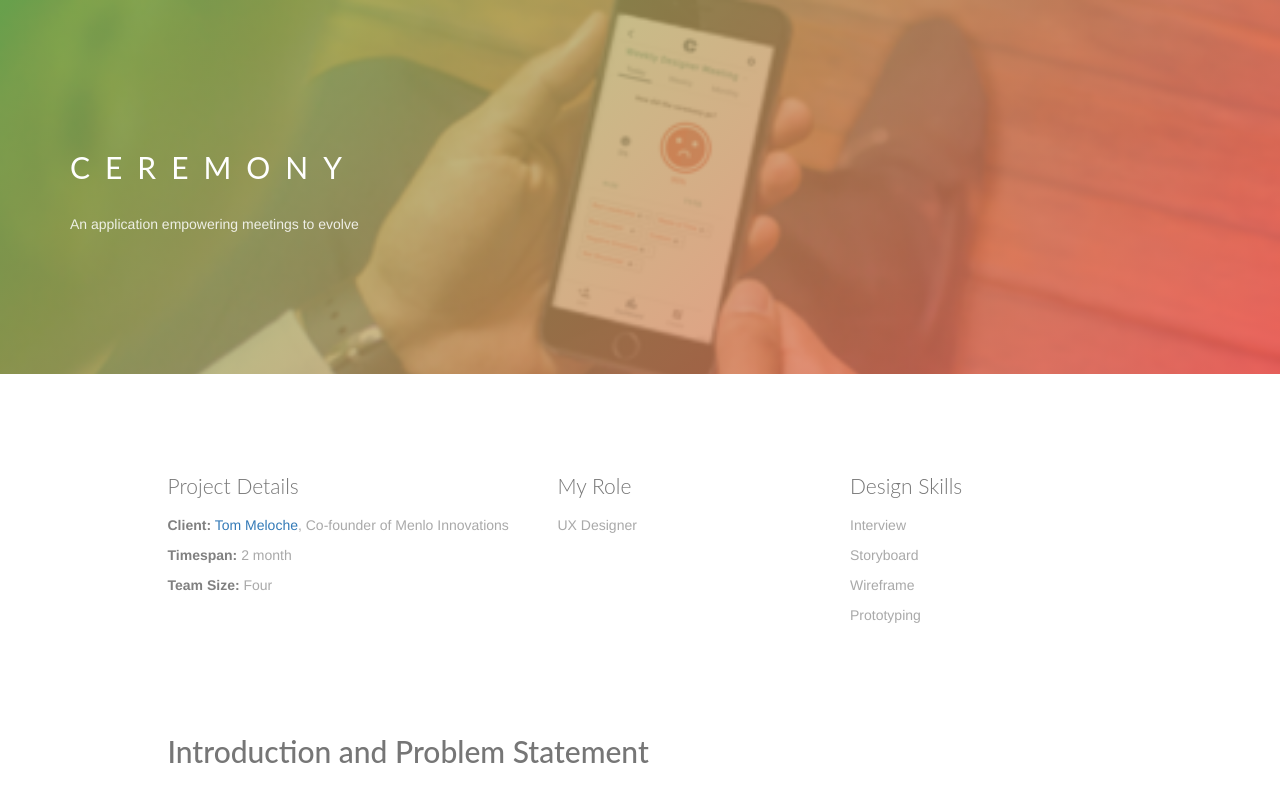
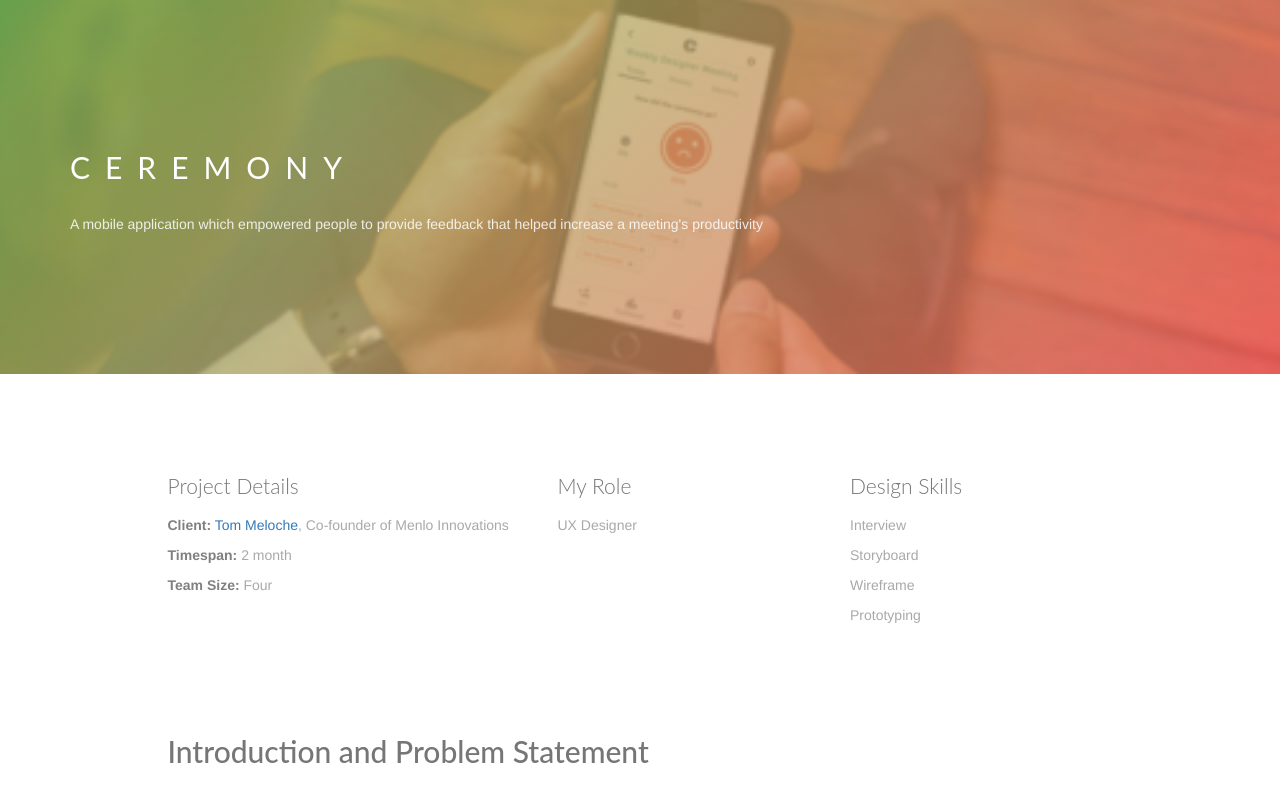
Before and after one commit to swiftyloves/portfolio, a website: page ceremony.html in a window 1280 px wide. Shown: the top 795 px of the page. Drawn offline with nearby package versions, Linux system fonts and the light colour scheme.

Commit message:
Change wording

```diff
--- a/ceremony.html
+++ b/ceremony.html
@@ -22,7 +22,7 @@
             <div class="col-md-8">
                 <h1 class="hs-line-11 no-transp font-alt mb-20 mb-xs-0 cate">Ceremony</h1>
                 <div class="hs-line-4 font-alt sub-cate">
-                    An application empowering meetings to evolve
+                    A mobile application which empowered people to provide feedback that helped increase a meeting's productivity
                 </div>
             </div>
 
```
Also changed, not shown: index.html (+1 -1 lines).
